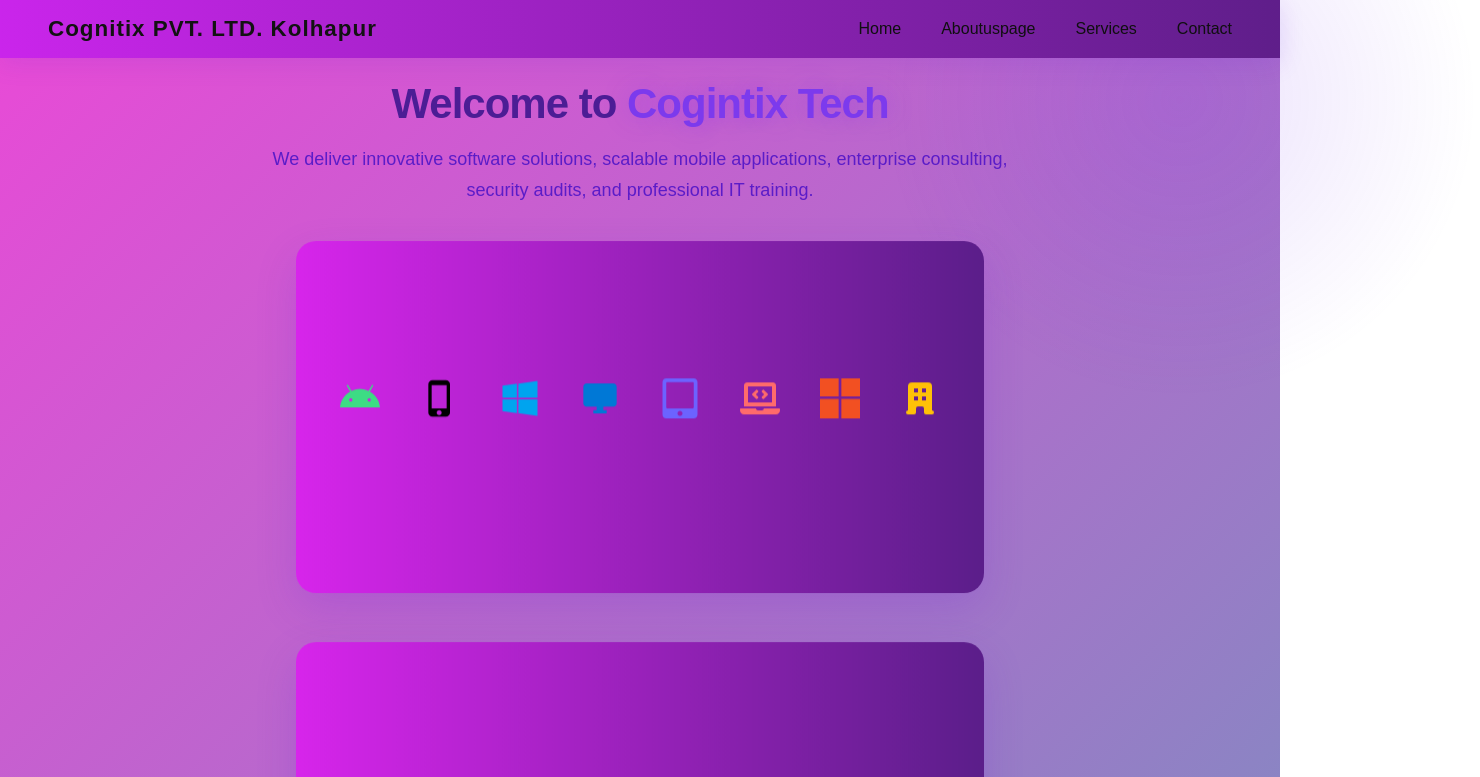
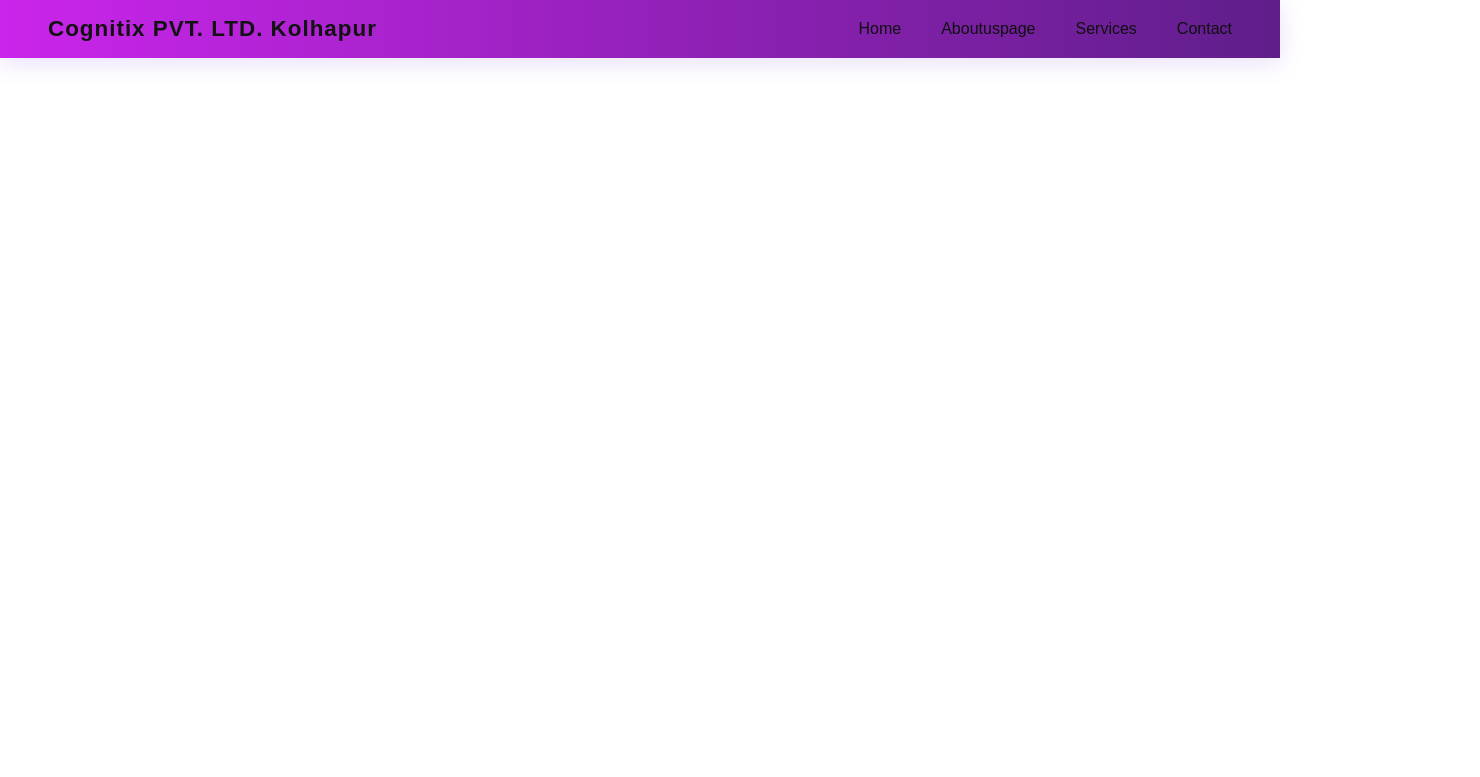
Before and after one commit to samratKilledar/Cognitix-website, a React (Create React App) app: page / in a window 1280 px wide. Shown: the top 777 px of the page, 1480 px wide, since content can reach past the window. Built offline with nearby package versions, Linux system fonts and the light colour scheme.

Commit message:
add some changes

```diff
--- a/src/App.jsx
+++ b/src/App.jsx
@@ -1,7 +1,7 @@
 import { BrowserRouter, Routes, Route } from "react-router-dom";
 import Navbar from "./components/Navbar";
 // import Footer from "./components/Footer";
-import Home from "./pages/Home";
+//import Home from "./pages/Home";
 //import HomePage from "./pages/HomePage";
 // import About from "./pages/About";
  import Services from "./pages/Services";
@@ -13,7 +13,7 @@ function App() {
     <BrowserRouter>
       <Navbar />
       <Routes>
-         <Route path="/" element={<Home />} />
+         {/* <Route path="/" element={<Home />} />   */}
          {/* <Route path="/" element={<HomePage />} />  */}
         {/* <Route path="/about" element={<About />} /> */}
         <Route path="/services" element={<Services />} />
```
